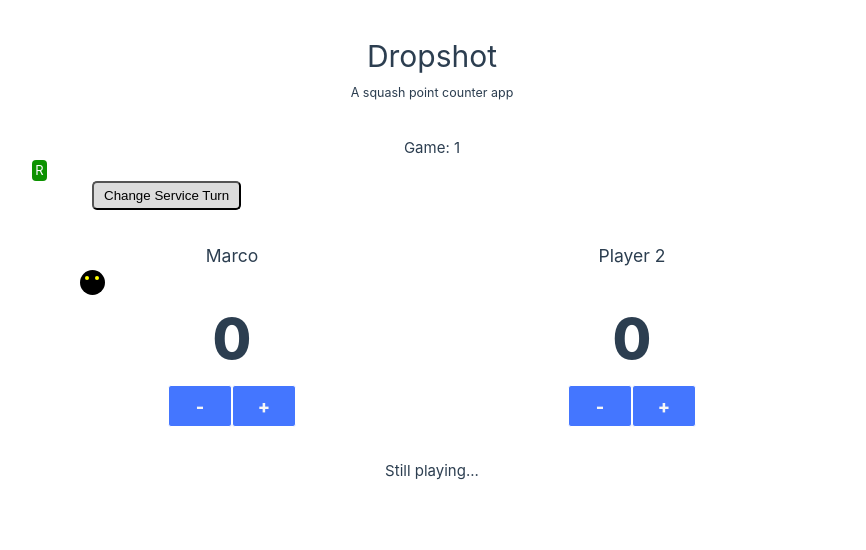
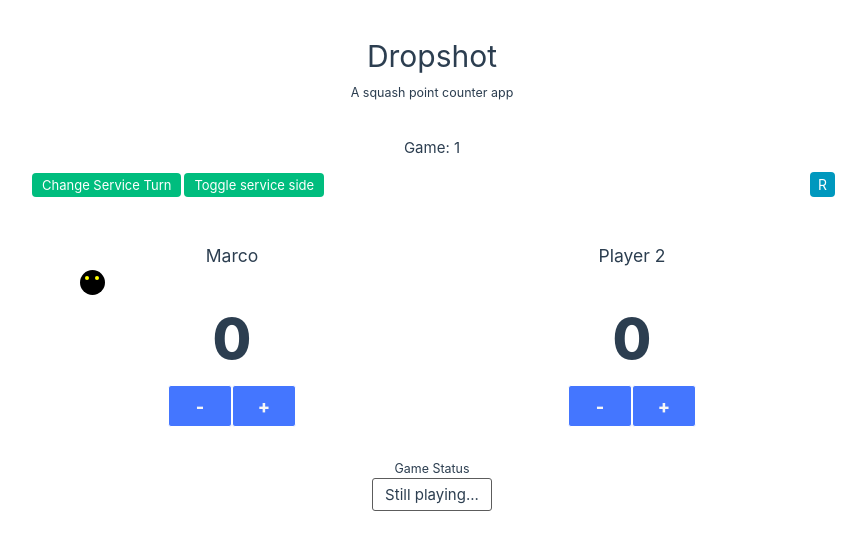
Before and after one commit to MarcoBevilacqua/dropshot, a Vue app: page / in a window 1280 px wide. Shown: the top 550 px of the page, without its empty margins (208-1074 px from the left). Built offline with nearby package versions, Linux system fonts and the light colour scheme.

Commit message:
added toolbar and removed service table + CSS

```diff
--- a/src/components/match/ScoreTable.vue
+++ b/src/components/match/ScoreTable.vue
@@ -2,7 +2,7 @@
 import { computed, defineComponent, reactive } from 'vue'
 import PlayerCounter from '../player/PlayerCounter.vue'
 import TotalGameCounter from '../match/TotalGameCounter.vue'
-import ServiceTable from './ServiceTable.vue'
+import Toolbar from './Toolbar.vue'
 
 const state = reactive({
   //match status
@@ -22,7 +22,7 @@ const state = reactive({
 defineComponent({
   PlayerCounter,
   TotalGameCounter,
-  ServiceTable
+  Toolbar
 })
 
 const pointTotal = computed(() => {
@@ -44,6 +44,7 @@ function updateScore(score, playerId) {
     //hands out
     if (state.serviceHold !== playerId) {
       state.serviceHold = toggleService()
+      state.serviceSide = true
     } else {
       //keep track of the side
       state.serviceSide = !state.serviceSide
@@ -92,19 +93,13 @@ function nextGame() {
 function toggleService() {
   if (state.serviceHold === 1) return (state.serviceHold = 2)
   if (state.serviceHold === 2) return (state.serviceHold = 1)
+  state.serviceSide = !state.serviceSide
 }
 </script>
 
 <template>
   <total-game-counter :game="state.gameIdx"></total-game-counter>
-  <div class="service-side">
-    <div v-if="state.serviceSide" id="service-left">R</div>
-    <div v-else id="service-right">L</div>
-  </div>
-  <service-table
-    @toggle-service-turn="toggleService"
-    :serviceHold="state.serviceHold"
-  ></service-table>
+  <Toolbar @toggle-service-turn="toggleService" :serviceHold="state.serviceHold"></Toolbar>
   <div id="score-table">
     <PlayerCounter
       name="Marco"
@@ -127,7 +122,15 @@ function toggleService() {
 
   <div id="score-status" style="text-align: center">
     <div class="score-status-container">
-      <span data-cy="score-status" class="score-status-text">
+      <h5>Game Status</h5>
+      <span
+        data-cy="score-status"
+        class="score-status-text"
+        :class="{
+          'tie-break': state.gameStatus === 'Tie Break...',
+          'game-over': !state.canPlay
+        }"
+      >
         {{ state.gameStatus }}
       </span>
     </div>
@@ -135,19 +138,28 @@ function toggleService() {
       <div class="w-full">
         <span>Match is closed</span>
       </div>
-      <button @click="nextGame">Reset Score</button>
+      <a @click="nextGame">Reset Score</a>
     </div>
   </div>
 </template>
 
 <style scoped>
-.service-side {
-  width: 15px;
-  text-align: center;
-  border-radius: 4px;
-  background-color: rgb(12, 146, 0);
+.score-status-container h5 {
+  margin-bottom: 4px;
+}
+
+.score-status-text {
+  border-radius: 3px;
+  border: 1px solid rgb(92, 92, 92);
+  padding: 6px 12px;
+}
+
+.score-status-text.tie-break {
+  background-color: yellow;
+}
+
+.score-status-text.game-over {
+  background-color: green;
   color: white;
-  font-size: 13px;
-  font-weight: 800;
 }
 </style>
--- a/src/components/match/ServiceTable.vue
+++ /dev/null
@@ -1,15 +0,0 @@
-<script setup>
-const emit = defineEmits(['toggleServiceTurn'])
-</script>
-
-<template>
-  <div id="container">
-    <button @click="emit('toggle-service-turn')">Change Service Turn</button>
-  </div>
-</template>
-
-<style scoped>
-#container {
-  margin: auto 60px;
-}
-</style>
--- /dev/null
+++ b/src/components/match/Toolbar.vue
@@ -0,0 +1,69 @@
+<script setup>
+import { reactive } from 'vue'
+const state = reactive({
+  //service side
+  serviceSide: true
+})
+const emit = defineEmits(['toggleServiceTurn'])
+</script>
+
+<template>
+  <div id="toolbar" style="display: flex; justify-content: space-between; align-items: center">
+    <div id="left">
+      <div class="toolbar-item">
+        <a @click="emit('toggle-service-turn')">Change Service Turn</a>
+      </div>
+      <div class="toolbar-item">
+        <a @click="state.serviceSide = !state.serviceSide">Toggle service side</a>
+      </div>
+    </div>
+    <div class="service-side">
+      <span v-if="state.serviceSide" id="service-left">R</span>
+      <span v-else id="service-right">L</span>
+    </div>
+  </div>
+</template>
+
+<style scoped>
+#toolbar {
+  height: 50px;
+}
+
+#toolbar #left {
+  display: flex;
+  justify-content: flex-start;
+}
+
+#toolbar #left .toolbar-item {
+  font-size: 13px;
+
+  color: white;
+  margin-right: 3px;
+}
+
+.toolbar-item a {
+  cursor: pointer;
+  border-radius: 4px;
+  background-color: hsla(160, 100%, 37%, 1);
+  color: white;
+  padding: 4px 10px;
+}
+
+.toolbar-item a:hover {
+  background-color: hsla(160, 100%, 44%, 1);
+}
+
+.service-side {
+  width: 22px;
+  text-align: center;
+  color: white;
+  font-size: 14px;
+  font-weight: bolder;
+}
+
+.service-side span {
+  border-radius: 4px;
+  background-color: rgb(0, 152, 190);
+  padding: 4px 8px;
+}
+</style>
```
